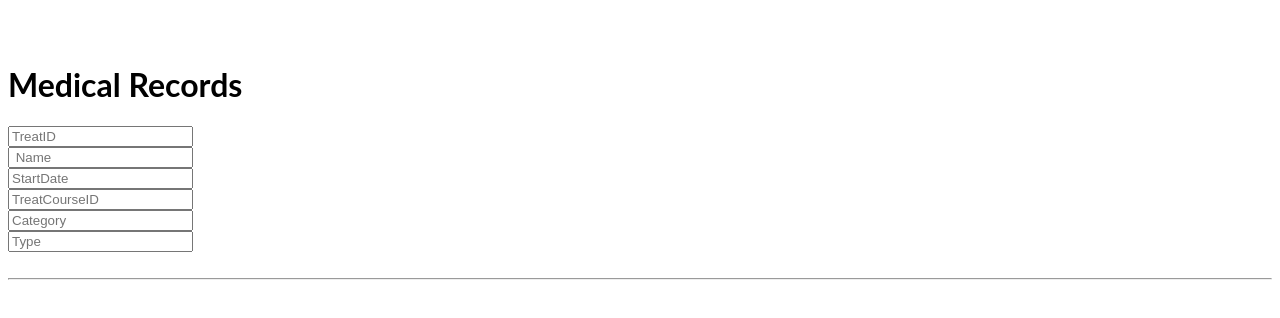
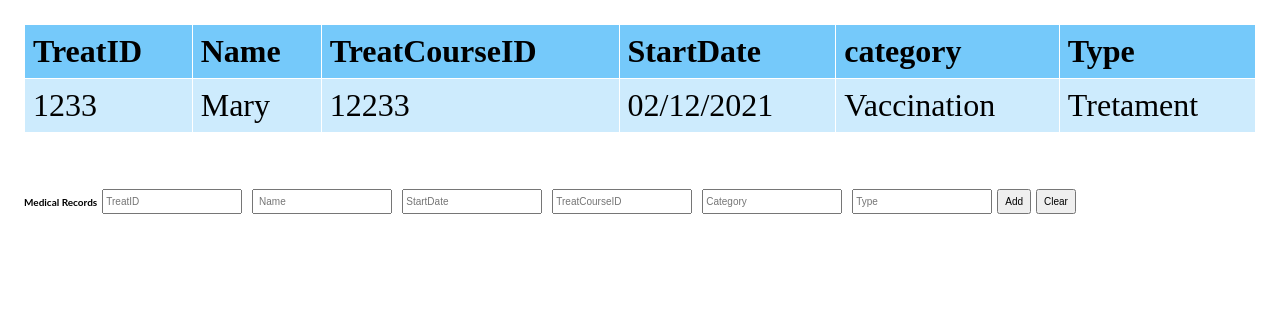
Before and after one commit to gitzdave/Assignmentproject1, a React (Create React App) app: page / in a window 1280 px wide. Shown: the top 318 px of the page. Built offline with nearby package versions, Linux system fonts and the light colour scheme.

Commit message:
2 files modified, 1 added

```diff
--- /dev/null
+++ b/src/App.css
@@ -0,0 +1,41 @@
+.app-container {
+  display: flex;
+  flex-direction: column;
+  gap: 10px;
+  padding: 1rem;
+}
+
+table {
+  border-collapse: collapse;
+  width: 100%;
+}
+
+th,
+td {
+  border: 1px solid #ffffff;
+  text-align: left;
+  padding: 8px;
+  font-size: 32px;
+}
+
+th {
+  background-color: rgb(117, 201, 250);
+}
+
+td {
+  background-color: rgb(205, 235, 253);
+}
+
+form {
+  display: flex;
+  gap: 5px;
+}
+
+form td:last-child {
+  display: flex;
+  justify-content: space-evenly;
+}
+
+form * {
+  font-size: 10px;
+}
--- a/src/App.js
+++ b/src/App.js
@@ -2,10 +2,11 @@ import React from "react";
 import "./style.css";
 import MedicalTreatment from "./MedicalTreatment";
 import MedicalTreatmentPanel from "./MedicalTreatmentPanel";
+import './App.css';
 
-var treatID = 1233
-var treatCourseId=12233
-var type= "Tretament"
+var treatId = "1233"
+var treatCourseId = "12233"
+var type = "Tretament"
 var category= "Vaccination"
 var name= "Mary"
 var startDate= "02/12/2021"
@@ -13,11 +14,30 @@ var startDate= "02/12/2021"
 
 
 
-
-
 export default function App() {
   return (
-    <div>
+
+<div className="app-container">
+        <table>
+          <thead>
+            <tr>
+            <th>TreatID</th>
+              <th>Name</th>
+              <th>TreatCourseID</th>
+              <th>StartDate</th>
+              <th>category</th>
+              <th>Type</th>
+            </tr>
+          </thead>
+          <tbody>
+            <td>{treatId} </td>
+           <td>{name} </td>
+           <td>{treatCourseId} </td>
+           <td>{startDate} </td>
+           <td>{category} </td>
+           <td>{type} </td>
+            </tbody>
+            </table>
 
 <br/><br/>
 <MedicalTreatmentPanel />
--- a/src/MedicalTreatmentPanel.js
+++ b/src/MedicalTreatmentPanel.js
@@ -1,5 +1,6 @@
 import React from 'react';
 import MedicalTreatment from './MedicalTreatment';
+import nanoid from './nanoid';
 
 function MedicalTreatmentPanel(props){
     {props.treatId}
@@ -15,21 +16,46 @@ function MedicalTreatmentPanel(props){
     const [treatCourseId, settreatCourseId] = React.useState('');
     const [startDate, setstartDate] = React.useState('');
     const [type, settype] = React.useState('');
+    const [data,setData] = React.useState({
+        treatId:'',
+        treatCourseId:'',
+        type:'',
+        category:'',
+        name:'',
+        startDate:''}
 
-    function showSubmit (events) {
+    )
+    function display () {
         alert("[" + "name = "+ name+ ", treatID = "+ treatId + ", startDate = "+startDate +" ,type = " + type + " ,category= " + category + " ,treatCourseId =" + treatCourseId + "]" );
+    }
+     function showSubmit (events) {
+     events.preventDefault();
 
-    events.preventDefault();
-    settreatId('');
-    setname('');
-    setcategory('');
-    settreatCourseId ("");
-    setstartDate ("");
-    settype ("");
+    const fieldName = events.target.getAttribute('name')
+    const fieldValue = events.target.value;
+    const newForm = {...data};
+     newForm[fieldName]=fieldValue;
+     setData(newForm);
+
+    }
+
+    function formSubmit (events) {
+        events.preventDefault();
+
+        const record = {
+        treatId: data.treatId,
+        treatCourseId:data.treatCourseId,
+        type:data.type,
+        category:data.category,
+        name:data.name,
+        startDate: data.startDate
+    };
+    const newRecords =[...record,record]
+    setData(newRecords);
+    }
 
 
 
-    }
     function clearClickHandler () {
         settreatId('');
         setname('');
@@ -41,35 +67,32 @@ function MedicalTreatmentPanel(props){
 
 
     return(
-        <form onSubmit = {showSubmit}>
+        <form >
             <h1>  Medical Records  </h1>
 
-            <input placeholder="TreatID" value={treatId}  onChange = { e => settreatId(e.target.value)}  ></input>
+            <input placeholder="TreatID" type="text"  onChange = { showSubmit} name= "treatId" ></input>
 
             <br/>
 
-            <input placeholder=" Name" value={name}  onChange = { e => setname(e.target.value)}  ></input>
+            <input placeholder=" Name" type="text"  onChange={showSubmit} name="name" ></input>
 
             <br/>
 
-            <input placeholder="StartDate" value={startDate}  onChange = { e => setstartDate(e.target.value)}  ></input>
+            <input placeholder="StartDate" type="text"  onChange = { showSubmit} name="startDate"  ></input>
 
             <br/>
 
-            <input placeholder="TreatCourseID " value={treatCourseId}  onChange = { e => settreatCourseId(e.target.value)}  ></input>
+            <input placeholder="TreatCourseID "type="text"    onChange = { showSubmit} name="treatCourseId" ></input>
             <br/>
 
-            <input placeholder="Category" value={category}  onChange = { e => setcategory(e.target.value)}  ></input>
+            <input placeholder="Category"type="text"   onChange = {showSubmit}name ="category"  ></input>
             <br/>
-            <input placeholder="Type" value={type}  onChange = { e => settype(e.target.value)}  ></input>
+            <input placeholder="Type" type="text"   onChange = { showSubmit} name="type"  ></input>
 
-            <br/><br/>
-         <hr/>
+          <button type = "submit">Add </button>
+          <button onClick = {clearClickHandler}> Clear</button>
+        </form>
 
-         {name  && treatCourseId   && category && type && startDate && treatId &&
-          <input  type = "submit" value=" Show treatment Records "  display = "in-line-block" />}
-
-        </form>
     );
 }
 
```
